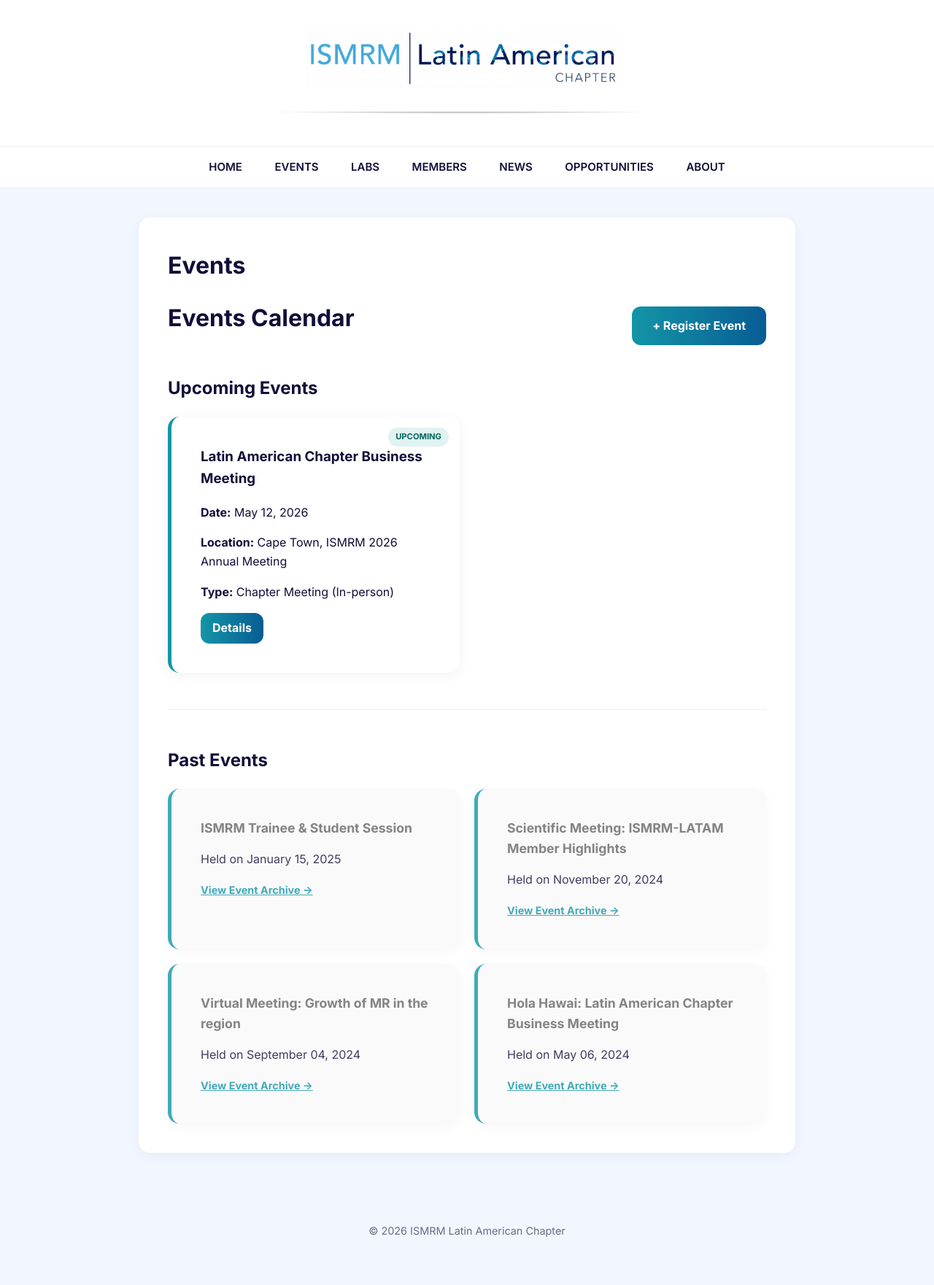
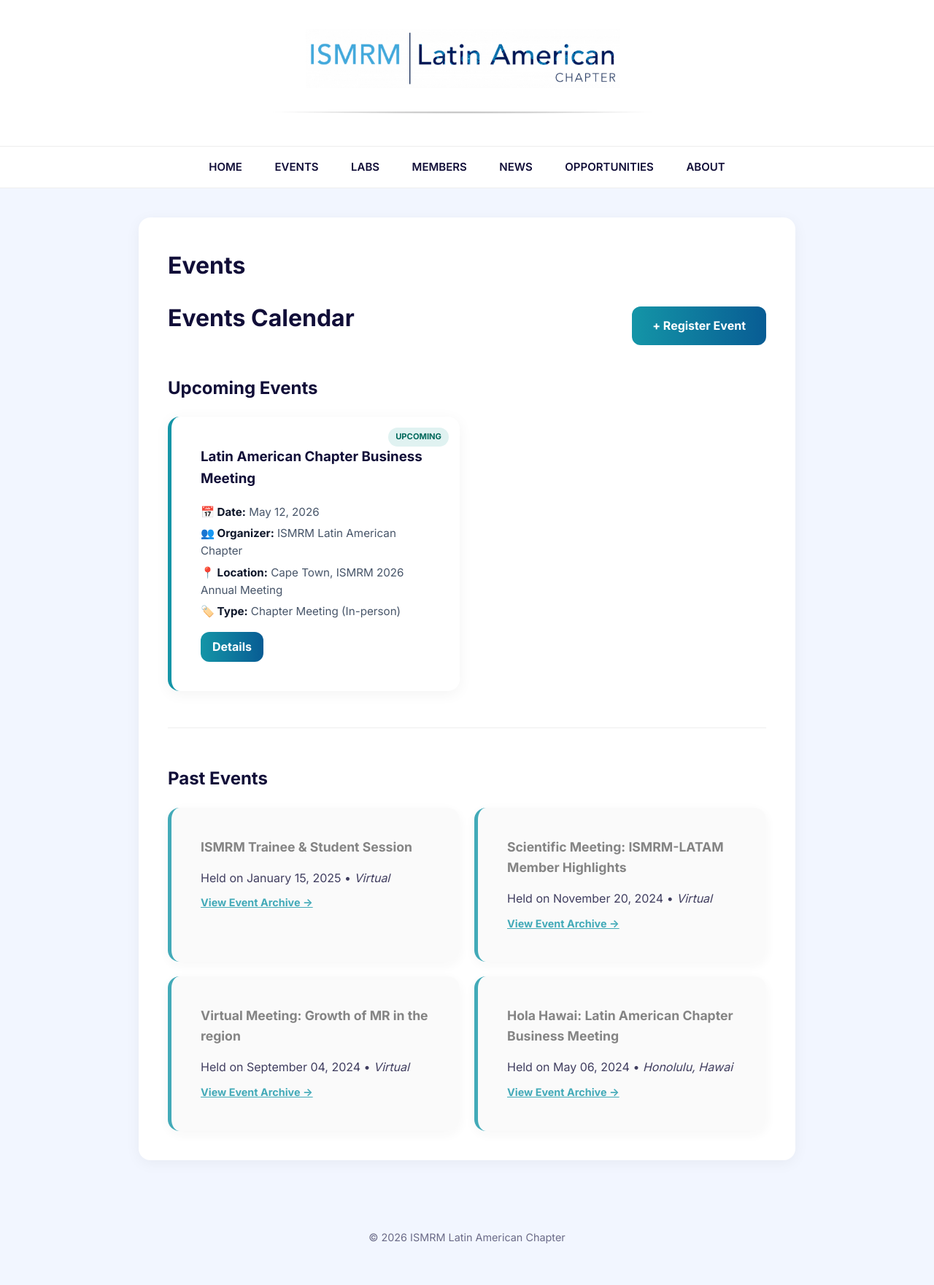
Before and after one commit to ISMRM-latam/ismrm-latam.github.io, a Jekyll site: the page built from events.html, in a window 1280 px wide. Shown: the whole page at 73% size. Built offline with Jekyll 4.4.1, drawn with Linux system fonts in a browser that asks for light colours.

```diff
--- a/_config.yml
+++ b/_config.yml
@@ -30,9 +30,14 @@ defaults:
       layout: "post"
   - scope:
       path: ""
+      type: "news"
+    values:
+      layout: "post"
+  - scope:
+      path: ""
       type: "events"
     values:
-      layout: "post"
+      layout: "event"
 
 permalink: /:year/:month/:day/:title.html
 
--- a/_data/content.json
+++ b/_data/content.json
@@ -23,10 +23,6 @@
     { "role": "Communications", "name": "Jessica Martínez, Ph.D.", "affiliation": "NIST" },
     { "role": "Trainee Rep", "name": "Guillermo Sahonero, Ph.D. (c)", "affiliation": "Pontificia Universidad Católica de Chile" }
   ],
-  "bylaws": {
-    "title": "Chapter Bylaws",
-    "content": "The Chapter operates under the International Society for Magnetic Resonance in Medicine. Our bylaws ensure equitable representation across Latin American nations and the promotion of MR education."
-  },
   "history": {
     "title": "Our History",
     "content": "Established to bridge the gap between Latin American researchers and the global MR community, the chapter has grown from an inaugural board in 2024 to a vibrant network of clinics and labs."
--- a/events.html
+++ b/events.html
@@ -26,14 +26,23 @@ title: Events
         <div class="content-card event-upcoming">
           <div class="event-badge">Upcoming</div>
           <h3>{{ event.title }}</h3>
-          <p><strong>Date:</strong> {{ event.event_date | date: "%B %d, %Y" }}</p>
-          <p><strong>Location:</strong> {{ event.location }}</p>
-          <p><strong>Type:</strong> {{ event.category }} ({{ event.modality }})</p>
+
+          <div class="event-meta-info">
+            <p><strong>📅 Date:</strong> {{ event.event_date | date: "%B %d, %Y" }}</p>
+
+            {% if event.organizer and event.organizer != "null" and event.organizer != "" %}
+              <p><strong>👥 Organizer:</strong> {{ event.organizer }}</p>
+            {% endif %}
+
+            <p><strong>📍 Location:</strong> {{ event.location }}</p>
+            <p><strong>🏷️ Type:</strong> {{ event.category }} ({{ event.modality }})</p>
+          </div>
+
           <div style="margin-top: 15px; display: flex; gap: 10px;">
             <a href="{{ event.url | relative_url }}" class="c-button small" style="padding: 8px 16px;">Details</a>
 
-            {% comment %} Added condition to hide button if link is exactly "#" {% endcomment %}
-            {% if event.link and event.link != "" and event.link != "#" %}
+            {% comment %} Added condition to hide button if link is exactly "#" or "null" {% endcomment %}
+            {% if event.link and event.link != "" and event.link != "#" and event.link != "null" %}
               <a href="{{ event.link }}" target="_blank" class="c-button small secondary">Registration/Info</a>
             {% endif %}
           </div>
@@ -60,7 +69,7 @@ title: Events
       {% if eventdate < rightnow %}
         <div class="content-card past-card">
           <h3 style="color: #666;">{{ event.title }}</h3>
-          <p>Held on {{ event.event_date | date: "%B %d, %Y" }}</p>
+          <p style="margin-bottom: 8px;">Held on {{ event.event_date | date: "%B %d, %Y" }} • <em>{{ event.location }}</em></p>
           <a href="{{ event.url | relative_url }}" style="font-size: 0.9rem; color: #1495a7; font-weight: bold;">View Event Archive →</a>
         </div>
       {% endif %}
@@ -82,6 +91,15 @@ title: Events
     text-transform: uppercase;
   }
 
+  .event-meta-info p {
+    margin: 5px 0;
+    color: #475569;
+    font-size: 0.95rem;
+  }
+  .event-meta-info strong {
+    color: #0f172a;
+  }
+
   .past-section { opacity: 0.8; }
   .past-card { border-left: 5px solid #ccc; background: #fafafa !important; }
   .past-card h3 { font-size: 1.1rem; margin-bottom: 5px; }
```
Also changed, not shown: about.md (+18 -0 lines), bylaws.md (deleted, +0 -5 lines), committee.md (deleted, +0 -8 lines), history.md (deleted, +0 -5 lines).
